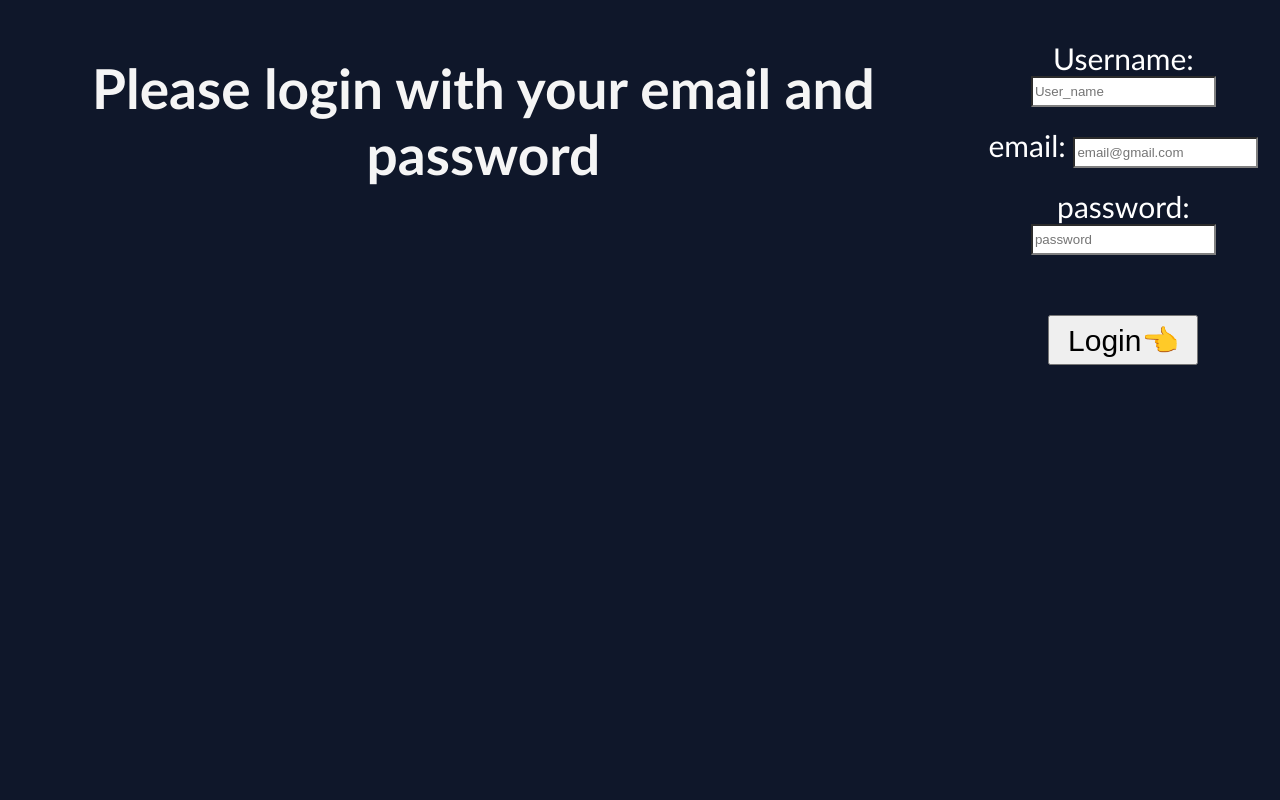
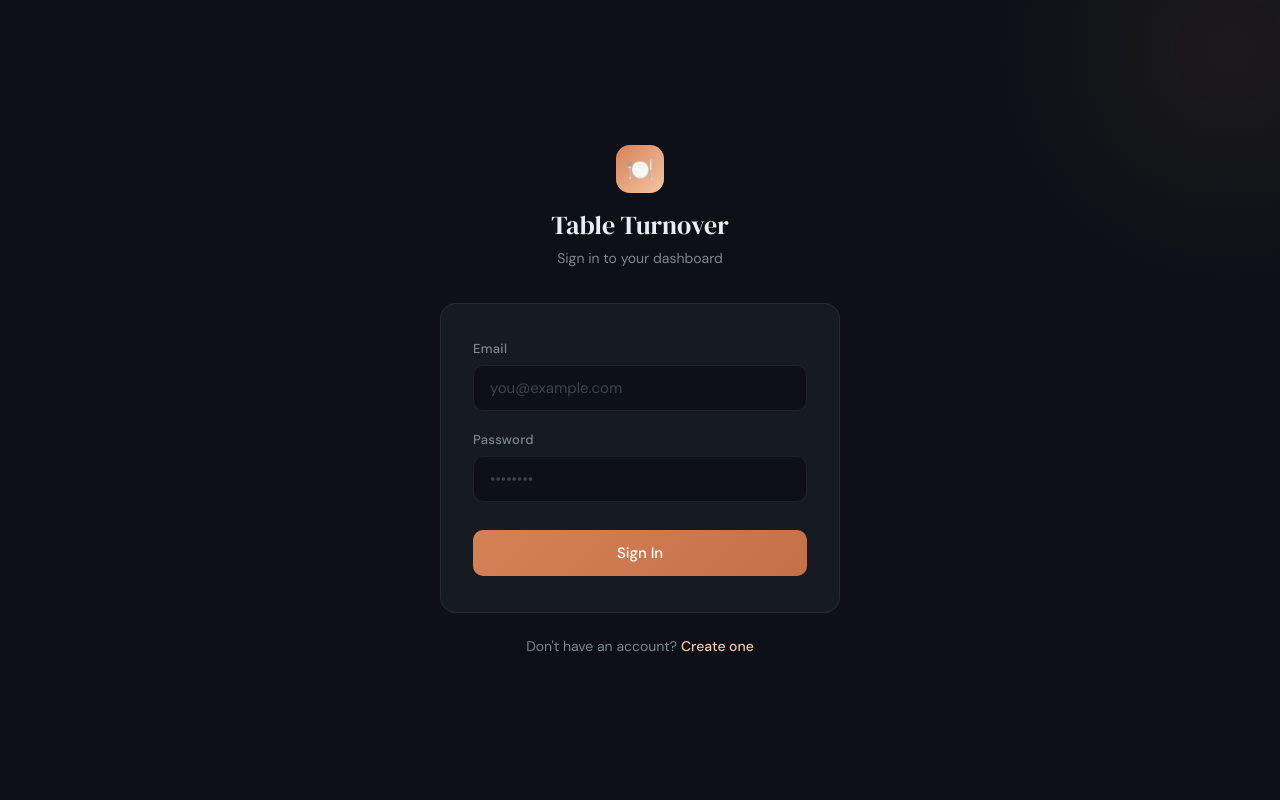
Before and after one commit to rfpproject123/practice, a Flask app: page /loginpage.html in a window 1280 px wide. Run offline with Flask 3, Linux system fonts and the light colour scheme.

Commit message:
Redesign LoginPage with new styles and layout

```diff
--- a/templates/LoginPage.html
+++ b/templates/LoginPage.html
@@ -1,54 +1,225 @@
 <!DOCTYPE html>
 <html lang="en">
+
 <head>
     <meta charset="UTF-8">
     <meta name="viewport" content="width=device-width, initial-scale=1.0">
-    <title>The Login page</title>
-    <link rel="stylesheet" href="/static/css/style.css">
+    <title>Login — Table Turnover</title>
+    <link
+        href="https://fonts.googleapis.com/css2?family=DM+Sans:wght@300;400;500;600&family=DM+Serif+Display&display=swap"
+        rel="stylesheet">
+    <style>
+        *,
+        *::before,
+        *::after {
+            box-sizing: border-box;
+            margin: 0;
+            padding: 0;
+        }
+
+        :root {
+            --bg: #0d1117;
+            --card: #161b22;
+            --border: rgba(255, 255, 255, 0.07);
+            --text: #e6edf3;
+            --muted: #7d8590;
+            --accent: #d58156;
+            --accent2: #f5c6a5;
+            --input-bg: #0d1117;
+        }
+
+        body {
+            font-family: 'DM Sans', sans-serif;
+            background: var(--bg);
+            color: var(--text);
+            min-height: 100vh;
+            display: flex;
+            align-items: center;
+            justify-content: center;
+            padding: 20px;
+        }
+
+        body::before {
+            content: '';
+            position: fixed;
+            top: -200px;
+            right: -200px;
+            width: 500px;
+            height: 500px;
+            background: radial-gradient(circle, rgba(213, 129, 86, 0.08) 0%, transparent 70%);
+            pointer-events: none;
+        }
+
+        .container {
+            width: 100%;
+            max-width: 400px;
+            animation: fadeUp 0.6s ease both;
+        }
+
+        @keyframes fadeUp {
+            from {
+                opacity: 0;
+                transform: translateY(20px);
+            }
+
+            to {
+                opacity: 1;
+                transform: translateY(0);
+            }
+        }
+
+        .brand {
+            text-align: center;
+            margin-bottom: 36px;
+        }
+
+        .brand-icon {
+            width: 48px;
+            height: 48px;
+            background: linear-gradient(135deg, var(--accent), var(--accent2));
+            border-radius: 14px;
+            display: inline-flex;
+            align-items: center;
+            justify-content: center;
+            font-size: 22px;
+            margin-bottom: 14px;
+        }
+
+        .brand h1 {
+            font-family: 'DM Serif Display', serif;
+            font-size: 26px;
+            font-weight: 400;
+            color: var(--text);
+        }
+
+        .brand p {
+            font-size: 14px;
+            color: var(--muted);
+            margin-top: 6px;
+        }
+
+        .card {
+            background: var(--card);
+            border: 1px solid var(--border);
+            border-radius: 16px;
+            padding: 36px 32px;
+        }
+
+        .field {
+            margin-bottom: 20px;
+        }
+
+        label {
+            display: block;
+            font-size: 13px;
+            font-weight: 500;
+            color: var(--muted);
+            margin-bottom: 8px;
+            letter-spacing: 0.3px;
+        }
+
+        input {
+            width: 100%;
+            padding: 12px 16px;
+            background: var(--input-bg);
+            border: 1px solid var(--border);
+            border-radius: 10px;
+            color: var(--text);
+            font-family: 'DM Sans', sans-serif;
+            font-size: 15px;
+            outline: none;
+            transition: border-color 0.2s;
+        }
+
+        input:focus {
+            border-color: var(--accent);
+        }
+
+        input::placeholder {
+            color: #3d444d;
+        }
+
+        .btn {
+            width: 100%;
+            padding: 13px;
+            background: linear-gradient(135deg, var(--accent), #c4714a);
+            border: none;
+            border-radius: 10px;
+            color: white;
+            font-family: 'DM Sans', sans-serif;
+            font-size: 15px;
+            font-weight: 500;
+            cursor: pointer;
+            margin-top: 8px;
+            transition: opacity 0.2s, transform 0.1s;
+        }
+
+        .btn:hover {
+            opacity: 0.9;
+        }
+
+        .btn:active {
+            transform: scale(0.98);
+        }
+
+        .footer {
+            text-align: center;
+            margin-top: 24px;
+            font-size: 14px;
+            color: var(--muted);
+        }
+
+        .footer a {
+            color: var(--accent2);
+            text-decoration: none;
+            font-weight: 500;
+        }
+
+        .footer a:hover {
+            text-decoration: underline;
+        }
+    </style>
 </head>
+
 <body>
-    <h3 style="text-align: center; height:max-content; font-family:'Gill Sans', 'Gill Sans MT', Calibri, 'Trebuchet MS', sans-serif; font-size: 55px ; color:whitesmoke; border: black;">Please login with your email and password</h3>
-    <br>
-    <br>
-    <br>
-    <br>
-    <br>
-    <br>
-    <br>
-    <form>
-        <div align = "center" class = "loginblock" >
-            <br>
-            <br>
-            <label for="uname" style="font-size: 30px; width: 200px; font-family:'Gill Sans', 'Gill Sans MT', Calibri, 'Trebuchet MS', sans-serif; font: bold; color: white;">
-                Username:
-            </label>
-            <input type="test" id="uname" name="uname" placeholder="User_name" style="block-size: 25px; border-color: grey; background-color: white;">
-        <!-- </div> -->
-        <br>
-        <br>
 
-        <div align = "center">
-            <label for="email" style="font-size: 30px; width: 200px; font-family: 'Gill Sans', 'Gill Sans MT', Calibri, 'Trebuchet MS', sans-serif; font: bolder; color: white;">
-                email:
-            </label>
-            <input type="email" id="email" name="email" placeholder="email@gmail.com" style="block-size: 25px; border-color: grey; background-color: white;">
-        <!-- </div> -->
-        <br>
-        <br>
-        <div align = "center">
-            <label for="pass" style="font-size: 30px; width: 200px;font-family: 'Gill Sans', 'Gill Sans MT', Calibri, 'Trebuchet MS', sans-serif; font: bold; color: white;">
-                password:
-            </label>
-            <input type="password" maxlength="12" id="pass" name="pass" placeholder="password" style="block-size: 25px; border-color: grey; background-color: white;" >
-        <br>
-        <br>
+    <div class="container">
+
+        <div class="brand">
+            <div class="brand-icon">🍽️</div>
+            <h1>Table Turnover</h1>
+            <p>Sign in to your dashboard</p>
         </div>
-        <br>
-        <br>
 
-    </form>
-    <button onclick="login_for_service()" style="width: 150px; height: 50px; font-size: 30px;">Login👈</button>
+        <div class="card">
+            <div class="field">
+                <label>Email</label>
+                <input type="email" placeholder="you@example.com" id="email">
+            </div>
 
+            <div class="field">
+                <label>Password</label>
+                <input type="password" placeholder="••••••••" id="password" maxlength="12">
+            </div>
+
+            <button class="btn" onclick="handleLogin()">Sign In</button>
+        </div>
+
+        <div class="footer">
+            Don't have an account? <a href="/createuser_page.html">Create one</a>
+        </div>
+
+    </div>
+
+    <script>
+        function handleLogin() {
+            const email = document.getElementById('email').value;
+            const password = document.getElementById('password').value;
+            if (!email || !password) return;
+            window.location.href = '/app';
+        }
+    </script>
 
 </body>
+
 </html>
```
